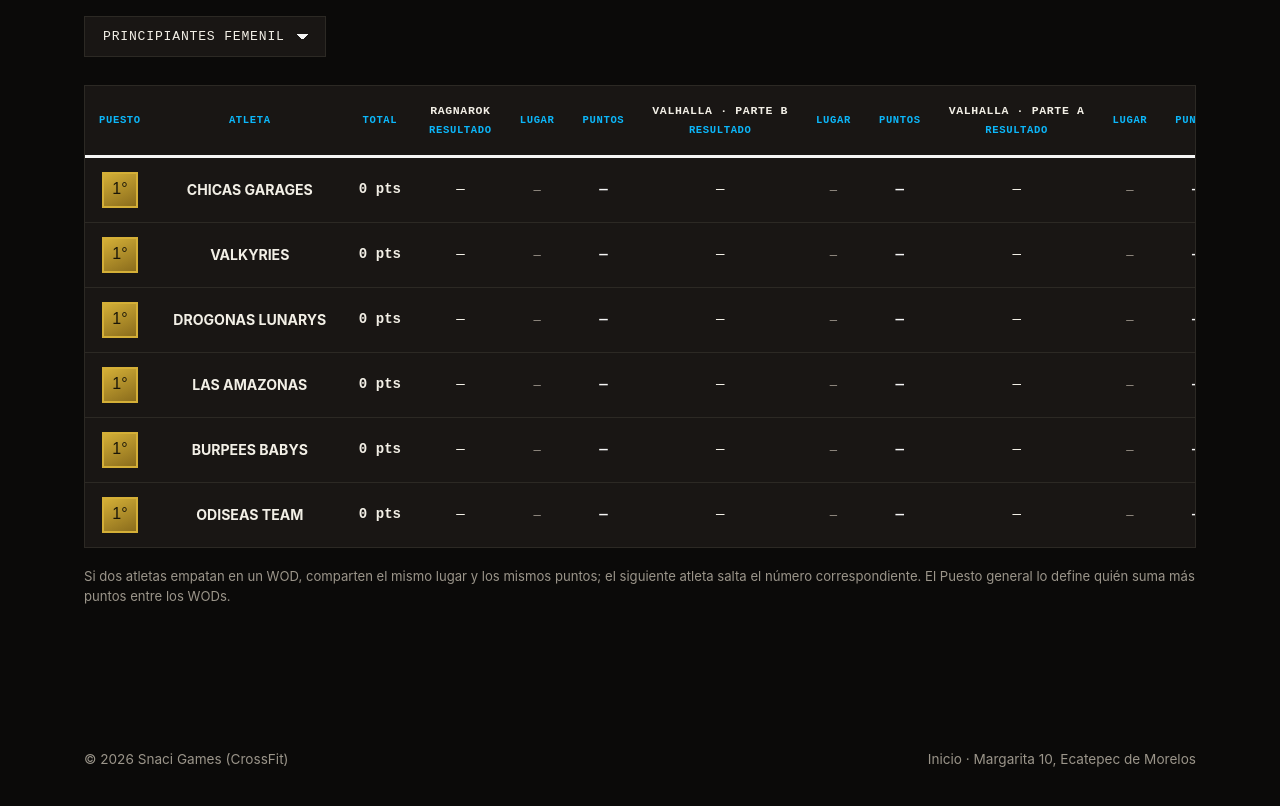
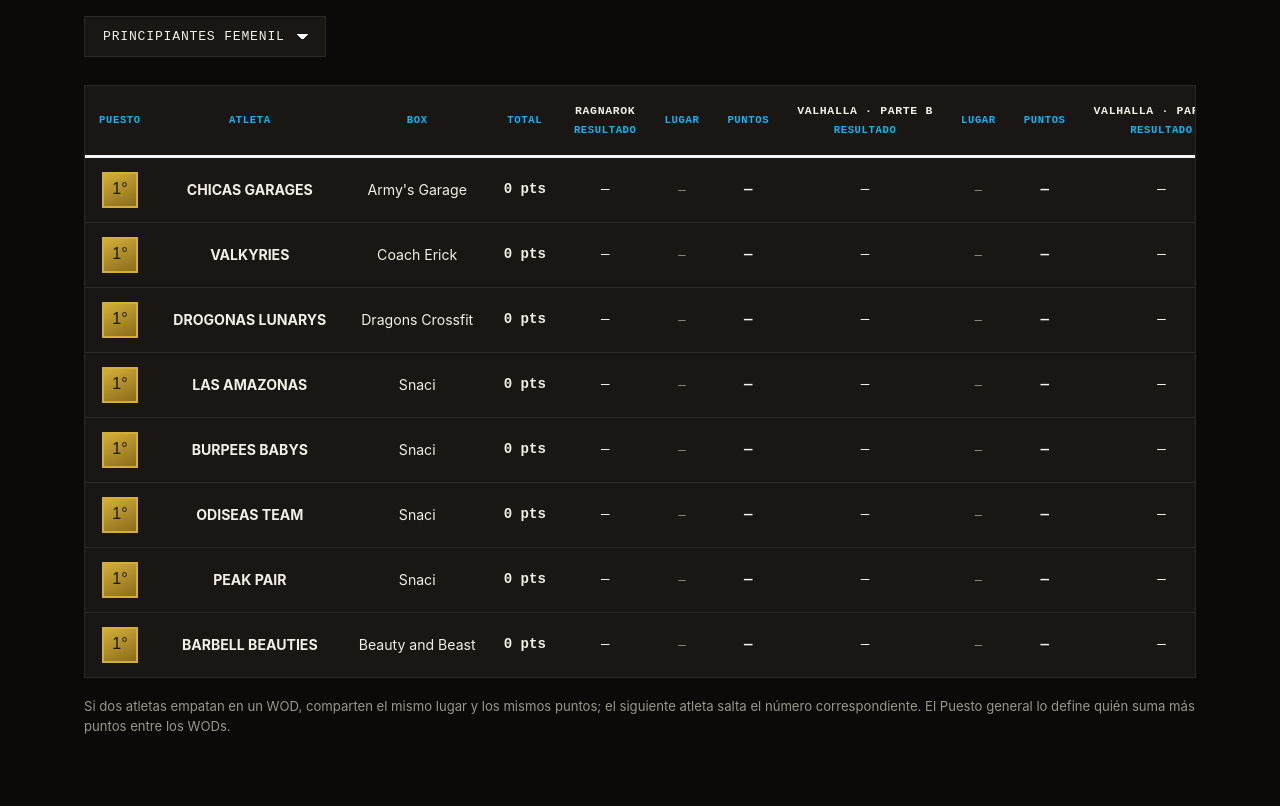
Before and after one commit to vanessazh940325-prog/Crossfit, a plain HTML site: page leaderboard.html in a window 1280 px wide. Shown: the part 250-1056 px from the top of the page. Drawn offline with Linux system fonts and the light colour scheme.

Commit message:
Add files via upload

```diff
--- a/app.js
+++ b/app.js
@@ -81,7 +81,7 @@ function computeCategoria(categoria) {
       };
     });
     const total = wodsCalc.reduce((sum, w) => sum + w.points, 0);
-    return { nombre: atleta.nombre, wods: wodsCalc, total };
+    return { nombre: atleta.nombre, box: atleta.box || "", wods: wodsCalc, total };
   });
 
   const totalScores = filas.map((f) => -f.total); // menor es mejor -> invertimos
@@ -133,6 +133,7 @@ function renderCategoria(catId) {
     <tr>
       <th class="col-rank">Puesto</th>
       <th class="col-athlete">Atleta</th>
+      <th class="col-box">Box</th>
       <th class="col-total">Total</th>
       ${wods
         .map(
@@ -158,6 +159,7 @@ function renderCategoria(catId) {
       <tr>
         <td class="col-rank"><span class="${rankBadgeClass(f.puestoGeneral)}">${f.puestoGeneral}°</span></td>
         <td class="col-athlete athlete-name">${f.nombre}</td>
+        <td class="col-box">${f.box || "—"}</td>
         <td class="col-total total-cell">${f.total} pts</td>
         ${wodCells}
       </tr>`;
--- a/data.js
+++ b/data.js
@@ -21,6 +21,7 @@
 const SNACI_DATA = {
   categorias: [
     {
+      /*----PRINCIPIANTES FEMENIL------*/
       id: "principiantes-femenil",
       nombre: "Principiantes Femenil",
       wods: [
@@ -32,6 +33,7 @@ const SNACI_DATA = {
       atletas: [
         {
           nombre: "CHICAS GARAGES",
+          box: "Army's Garage",
           resultados: {
             //ragnarok: { time: "12:34" }, //time o reps
             //"valhalla-b": { reps: 180 }, //reps
@@ -41,6 +43,7 @@ const SNACI_DATA = {
         },
         {
           nombre: "VALKYRIES",
+          box: "Coach Erick",
           resultados: {
             //ragnarok: { time: "12:34" }, //time o reps
             //"valhalla-b": { reps: 180 }, //reps
@@ -50,6 +53,7 @@ const SNACI_DATA = {
         },
         {
           nombre: "DROGONAS LUNARYS",
+          box: "Dragons Crossfit",
           resultados: {
             //ragnarok: { time: "12:34" }, //time o reps
             //"valhalla-b": { reps: 180 }, //reps
@@ -59,6 +63,7 @@ const SNACI_DATA = {
         },
         {
           nombre: "LAS AMAZONAS",
+          box: "Snaci",
           resultados: {
             //ragnarok: { time: "12:34" }, //time o reps
             //"valhalla-b": { reps: 180 }, //reps
@@ -68,6 +73,7 @@ const SNACI_DATA = {
         },
         {
           nombre: "BURPEES BABYS",
+          box: "Snaci",
           resultados: {
             //ragnarok: { time: "12:34" }, //time o reps
             //"valhalla-b": { reps: 180 }, //reps
@@ -77,6 +83,27 @@ const SNACI_DATA = {
         },
         {
           nombre: "ODISEAS TEAM",
+          box: "Snaci",
+          resultados: {
+            //ragnarok: { time: "12:34" }, //time o reps
+            //"valhalla-b": { reps: 180 }, //reps
+            //"valhalla-a": { time: "09:50" }, //time o reps
+            //excalibur: { reps: 200 }, // reps
+          },
+        },
+        {
+          nombre: "PEAK PAIR",
+          box: "Snaci",
+          resultados: {
+            //ragnarok: { time: "12:34" }, //time o reps
+            //"valhalla-b": { reps: 180 }, //reps
+            //"valhalla-a": { time: "09:50" }, //time o reps
+            //excalibur: { reps: 200 }, // reps
+          },
+        },
+        {
+          nombre: "BARBELL BEAUTIES",
+          box: "Beauty and Beast",
           resultados: {
             //ragnarok: { time: "12:34" }, //time o reps
             //"valhalla-b": { reps: 180 }, //reps
@@ -87,9 +114,7 @@ const SNACI_DATA = {
       ],
     },
 
-    /* Para agregar otra categoría (ej. "RX Femenil"), copia el bloque
-       de arriba, cambia el id/nombre/wods/atletas y agrégalo a este
-       arreglo. Aparecerá solo como una pestaña más en el leaderboard. */
+    /*----PRINCIPIANTES VARONIL------*/
     {
       id: "principiantes-varonil",
       nombre: "Principiantes Varonil",
@@ -102,6 +127,7 @@ const SNACI_DATA = {
       atletas: [
         {
           nombre: "SOUTH PARK",
+          box: "Snaci",
           resultados: {
             //ragnarok: { time: "12:34" }, //time o reps
             //"valhalla-b": { reps: 180 }, //reps
@@ -111,6 +137,7 @@ const SNACI_DATA = {
         },
         {
           nombre: "JAWAR DUMBBELL",
+          box: "Jawar Crossfit",
           resultados: {
             //ragnarok: { time: "12:34" }, //time o reps
             //"valhalla-b": { reps: 180 }, //reps
@@ -120,6 +147,7 @@ const SNACI_DATA = {
         },
         {
           nombre: "KINGS DRAGONS",
+          box: "Dragons Crossfit",
           resultados: {
             //ragnarok: { time: "12:34" }, //time o reps
             //"valhalla-b": { reps: 180 }, //reps
@@ -129,6 +157,7 @@ const SNACI_DATA = {
         },
         {
           nombre: "ALPHA M&A",
+          box: "Snaci",
           resultados: {
             //ragnarok: { time: "12:34" }, //time o reps
             //"valhalla-b": { reps: 180 }, //reps
@@ -138,6 +167,7 @@ const SNACI_DATA = {
         },
         {
           nombre: "LINCES",
+          box: "Beauty and Beast",
           resultados: {
             //ragnarok: { time: "12:34" }, //time o reps
             //"valhalla-b": { reps: 180 }, //reps
@@ -147,6 +177,7 @@ const SNACI_DATA = {
         },
         {
           nombre: "BEAUTY&BEST",
+          box: "Beauty and Beast",
           resultados: {
             //ragnarok: { time: "12:34" }, //time o reps
             //"valhalla-b": { reps: 180 }, //reps
@@ -156,6 +187,7 @@ const SNACI_DATA = {
         },
         {
           nombre: "FORCE DRAGON",
+          box: "Dragons Crossfit",
           resultados: {
             //ragnarok: { time: "12:34" }, //time o reps
             //"valhalla-b": { reps: 180 }, //reps
@@ -165,6 +197,7 @@ const SNACI_DATA = {
         },
         {
           nombre: "CHALK ADDICTS",
+          box: "Snaci",
           resultados: {
             //ragnarok: { time: "12:34" }, //time o reps
             //"valhalla-b": { reps: 180 }, //reps
@@ -174,6 +207,7 @@ const SNACI_DATA = {
         },
         {
           nombre: "AFERRUCOS",
+          box: "Beauty and Beast",
           resultados: {
             //ragnarok: { time: "12:34" }, //time o reps
             //"valhalla-b": { reps: 180 }, //reps
@@ -183,6 +217,7 @@ const SNACI_DATA = {
         },
         {
           nombre: "TEAM SANGRE",
+          box: "Snaci",
           resultados: {
             //ragnarok: { time: "12:34" }, //time o reps
             //"valhalla-b": { reps: 180 }, //reps
@@ -193,7 +228,7 @@ const SNACI_DATA = {
       ],
     },
 
-    /**/
+    /*----INTERMEDIOS FEMENIL------*/
 
     {
       id: "intermedios-femenil",
@@ -207,6 +242,7 @@ const SNACI_DATA = {
       atletas: [
         {
           nombre: "PACE AND POWER",
+          box: "Snaci",
           resultados: {
             //ragnarok: { time: "12:34" }, //time o reps
             //"valhalla-b": { reps: 180 }, //reps
@@ -216,6 +252,7 @@ const SNACI_DATA = {
         },
         {
           nombre: "FELINAS",
+          box: "Snaci",
           resultados: {
             //ragnarok: { time: "12:34" }, //time o reps
             //"valhalla-b": { reps: 180 }, //reps
@@ -225,6 +262,17 @@ const SNACI_DATA = {
         },
         {
           nombre: "LAS JETONAS DEL GARAGE",
+          box: "Army's Garage",
+          resultados: {
+            //ragnarok: { time: "12:34" }, //time o reps
+            //"valhalla-b": { reps: 180 }, //reps
+            //"valhalla-a": { time: "09:50" }, //time o reps
+            //excalibur: { reps: 200 }, // reps
+          },
+        },
+        {
+          nombre: "ATP-ERRITAS",
+          box: "Templo Crossfitnes",
           resultados: {
             //ragnarok: { time: "12:34" }, //time o reps
             //"valhalla-b": { reps: 180 }, //reps
@@ -249,6 +297,7 @@ const SNACI_DATA = {
       atletas: [
         {
           nombre: "ARMYS UNBROKEN",
+          box: "Army's Garage",
           resultados: {
             //ragnarok: { time: "12:34" }, //time o reps
             //"valhalla-b": { reps: 180 }, //reps
@@ -258,6 +307,7 @@ const SNACI_DATA = {
         },
         {
           nombre: "BLACK DRAGONS",
+          box: "Dragons Crossfit",
           resultados: {
             //ragnarok: { time: "12:34" }, //time o reps
             //"valhalla-b": { reps: 180 }, //reps
@@ -267,6 +317,7 @@ const SNACI_DATA = {
         },
         {
           nombre: "LA LEGIÓN N",
+          box: "Concepto N",
           resultados: {
             //ragnarok: { time: "12:34" }, //time o reps
             //"valhalla-b": { reps: 180 }, //reps
@@ -291,6 +342,7 @@ const SNACI_DATA = {
       atletas: [
         {
           nombre: "ERICK LEZAMA",
+          box: "Snaci/Crossbones",
           resultados: {
             //ragnarok: { time: "12:34" }, //time o reps
             //"valhalla-b": { reps: 180 }, //reps
@@ -300,6 +352,7 @@ const SNACI_DATA = {
         },
         {
           nombre: "ALDO MARTÍNEZ",
+          box: "Snaci",
           resultados: {
             //ragnarok: { time: "12:34" }, //time o reps
             //"valhalla-b": { reps: 180 }, //reps
@@ -309,6 +362,7 @@ const SNACI_DATA = {
         },
         {
           nombre: "CÉSAR GUERRA",
+          box: "Beauty and Beast",
           resultados: {
             //ragnarok: { time: "12:34" }, //time o reps
             //"valhalla-b": { reps: 180 }, //reps
@@ -318,6 +372,7 @@ const SNACI_DATA = {
         },
         {
           nombre: "NESTOR OLIVARES",
+          box: "Beauty and Beast",
           resultados: {
             //ragnarok: { time: "12:34" }, //time o reps
             //"valhalla-b": { reps: 180 }, //reps
@@ -327,6 +382,7 @@ const SNACI_DATA = {
         },
         {
           nombre: "RICARDO BENITEZ",
+          box: "Beauty and Beast",
           resultados: {
             //ragnarok: { time: "12:34" }, //time o reps
             //"valhalla-b": { reps: 180 }, //reps
@@ -336,6 +392,7 @@ const SNACI_DATA = {
         },
         {
           nombre: "ARI LECHUGA",
+          box: "Templo Crossfitnes",
           resultados: {
             //ragnarok: { time: "12:34" }, //time o reps
             //"valhalla-b": { reps: 180 }, //reps
--- a/styles.css
+++ b/styles.css
@@ -407,3 +407,7 @@ td.col-rank, th.col-rank { position: sticky; left: 0; background: var(--bg-card)
             border-bottom: 1px solid var(--line);
         }
 }
+td.col-box, th.col-box {
+    text-align: left;
+    min-width: 140px;
+}
```
Also changed, not shown: agenda.html (+63 -6 lines), index.html (+1 -1 lines).
